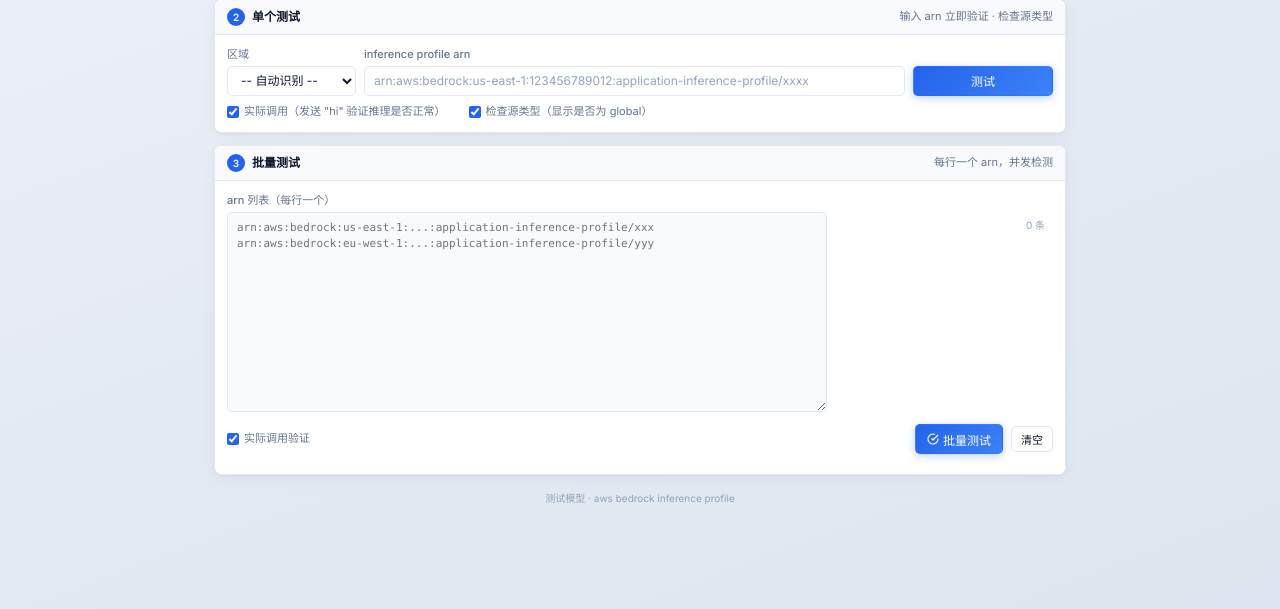
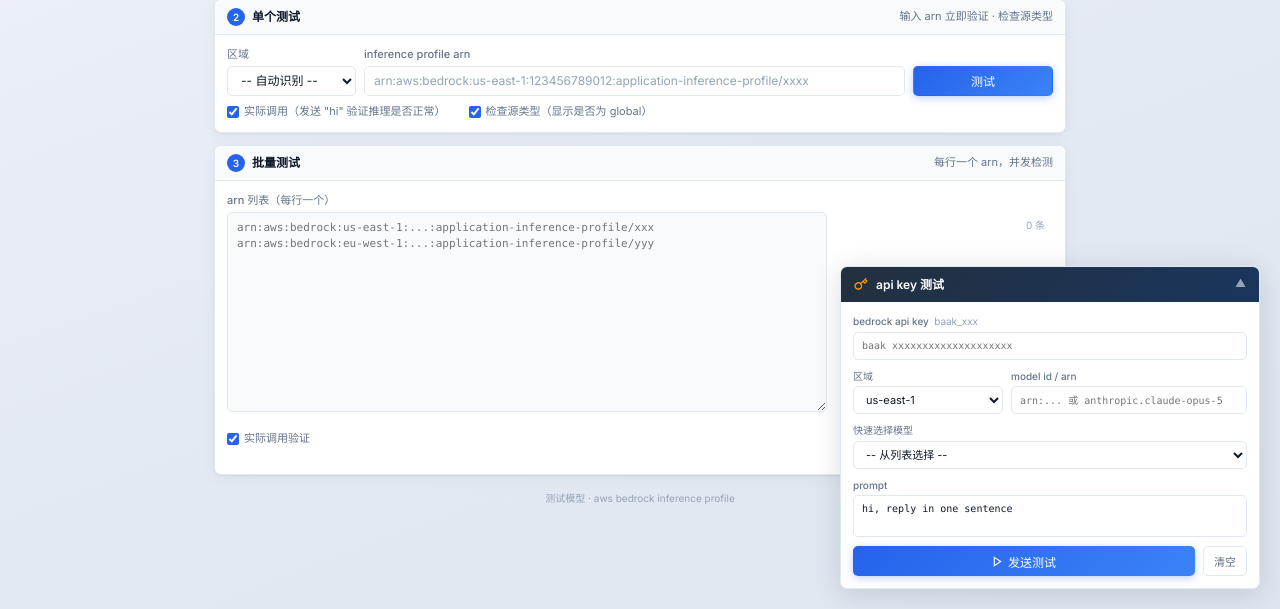
Before and after one commit to nikowjc666/bedrocktags, a Flask app: page /test-profile in a window 1280 px wide. Shown: the part 191-800 px from the top of the page. Run offline with Flask 3, Linux system fonts and the light colour scheme; the visitor is signed in with stand-in values (Sample User, id 1).

Commit message:
更新内容：修复了部署在服务器的bug

```diff
--- a/app.py
+++ b/app.py
@@ -1272,6 +1272,71 @@ def test_profile():
         return jsonify({"ok": False, "available": False, "error": _aws_error(e)})
 
 
+@app.route("/api/test_apikey", methods=["POST"])
+def test_apikey():
+    """使用 AWS Bedrock Long-term API Key 测试调用模型（支持 model_id 或 ARN）"""
+    data = request.get_json() or {}
+    api_key = (data.get("api_key") or "").strip()
+    region  = (data.get("region") or "us-east-1").strip()
+    # 支持 model_id 或 ARN，统一用 model_id 字段传入
+    model_id = (data.get("model_id") or data.get("arn") or "anthropic.claude-opus-5").strip()
+    prompt   = (data.get("prompt") or "hi").strip()
+
+    if not api_key:
+        return jsonify({"ok": False, "error": "请填写 API Key"}), 400
+    if not model_id:
+        return jsonify({"ok": False, "error": "请填写 Model ID 或 ARN"}), 400
+
+    # 如果是 ARN，自动从中提取区域
+    if model_id.startswith("arn:"):
+        m = re.match(r"arn:aws:bedrock:([^:]+):", model_id)
+        if m and not data.get("region"):
+            region = m.group(1)
+
+    try:
+        endpoint = f"https://bedrock-runtime.{region}.amazonaws.com/model/{requests.utils.quote(model_id, safe='')}/converse"
+        headers = {
+            "Authorization": f"Bearer {api_key}",
+            "Content-Type": "application/json",
+        }
+        body = {
+            "messages": [{"role": "user", "content": [{"text": prompt}]}],
+            "inferenceConfig": {"maxTokens": 256},
+        }
+        resp = requests.post(endpoint, headers=headers, json=body, timeout=30)
+
+        if resp.status_code == 200:
+            result = resp.json()
+            text = ""
+            for block in result.get("output", {}).get("message", {}).get("content", []):
+                if "text" in block:
+                    text += block["text"]
+            usage = result.get("usage", {})
+            return jsonify({
+                "ok": True,
+                "invoke_ok": True,
+                "model_id": model_id,
+                "region": region,
+                "response": text,
+                "preview": text[:300],
+                "input_tokens": usage.get("inputTokens", 0),
+                "output_tokens": usage.get("outputTokens", 0),
+            })
+        else:
+            try:
+                err_body = resp.json()
+                err_msg = err_body.get("message") or err_body.get("Message") or resp.text
+            except Exception:
+                err_msg = resp.text
+            return jsonify({
+                "ok": False,
+                "invoke_ok": False,
+                "status_code": resp.status_code,
+                "error": f"HTTP {resp.status_code}: {err_msg}",
+            })
+    except Exception as e:
+        return jsonify({"ok": False, "invoke_ok": False, "error": str(e)}), 500
+
 
 # ──────────────────────────────────────────────────────────────────
 # 默认 Model ID 配置 API
@@ -2238,55 +2303,68 @@ def query_quotas():
         client = _get_client("service-quotas", ak, sk, region)
         region_results = []
 
-        # 先用第一个 code 试探权限
-        if targets:
-            test_nl, test_code = targets[0]
-            try:
-                client.get_aws_default_service_quota(ServiceCode=sc, QuotaCode=test_code)
-            except botocore.exceptions.ClientError as e:
-                code = e.response.get("Error", {}).get("Code", "")
-                if code in ("AccessDeniedException", "AccessDenied", "AuthorizationError"):
-                    raise PermissionError(f"账号无权限查询 Service Quotas（{region}），请确认 IAM 权限包含 servicequotas:GetServiceQuota")
-            except Exception:
-                pass  # 其他错误继续尝试
-
-        def _fetch_one(nl_code):
-            nl, code = nl_code
-            aq, dq = {}, {}
-            try:
-                aq = client.get_service_quota(ServiceCode=sc, QuotaCode=code).get("Quota", {})
-            except botocore.exceptions.ClientError as e:
-                err_code = e.response.get("Error", {}).get("Code", "")
-                if err_code in ("AccessDeniedException", "AccessDenied", "AuthorizationError"):
-                    raise PermissionError(f"无权限: {e.response['Error']['Message']}")
-            except Exception:
-                pass
-            try:
-                dq = client.get_aws_default_service_quota(ServiceCode=sc, QuotaCode=code).get("Quota", {})
-            except Exception:
-                pass
-            if not aq and not dq:
-                return None
-            return {
+        # ── 步骤1：全量拉取该账号在此区域的实际配额（list_service_quotas）──
+        # 这是真实数据，包含账号申请过/系统分配的所有配额
+        actual_map = {}  # quota_code -> Quota dict
+        try:
+            paginator = client.get_paginator("list_service_quotas")
+            for page in paginator.paginate(ServiceCode=sc):
+                for q in page.get("Quotas", []):
+                    name = q.get("QuotaName", "")
+                    nl = name.lower()
+                    if "claude" not in nl and "anthropic" not in nl:
+                        continue
+                    code = q.get("QuotaCode", "")
+                    if code:
+                        actual_map[code] = q
+        except botocore.exceptions.ClientError as e:
+            err_code = e.response.get("Error", {}).get("Code", "")
+            if err_code in ("AccessDeniedException", "AccessDenied", "AuthorizationError"):
+                raise PermissionError(f"账号无权限查询 Service Quotas（{region}），请确认 IAM 权限包含 servicequotas:ListServiceQuotas")
+            raise
+
+        # ── 步骤2：全量拉取默认配额（list_aws_default_service_quotas）──
+        # 默认配额是 AWS 对所有账号的基准值，和账号无关
+        default_map = {}  # quota_code -> Quota dict
+        try:
+            paginator = client.get_paginator("list_aws_default_service_quotas")
+            for page in paginator.paginate(ServiceCode=sc):
+                for q in page.get("Quotas", []):
+                    name = q.get("QuotaName", "")
+                    nl = name.lower()
+                    if "claude" not in nl and "anthropic" not in nl:
+                        continue
+                    code = q.get("QuotaCode", "")
+                    if code:
+                        default_map[code] = q
+        except Exception:
+            pass  # 默认配额查不到不影响主流程
+
+        # ── 步骤3：合并，以 actual_map 为主，default_map 补充缺失的 code ──
+        all_codes = set(actual_map.keys()) | set(default_map.keys())
+
+        # 用 targets 里的 code 过滤（targets 已经按模型/类型/global 过滤好了）
+        target_codes = {code for _, code in targets}
+
+        for code in all_codes:
+            if code not in target_codes:
+                continue
+            aq = actual_map.get(code, {})
+            dq = default_map.get(code, {})
+            name = (aq or dq).get("QuotaName", "")
+            if not name:
+                continue
+            # 真实当前值：只用 list_service_quotas 返回的，没有就是 None（真实没有，不填充）
+            current_value = aq.get("Value") if aq else None
+            default_value = dq.get("Value") if dq else None
+            region_results.append({
                 "region":        region,
-                "name":          (aq or dq).get("QuotaName", ""),
-                "value":         aq.get("Value"),
-                "default_value": dq.get("Value"),
+                "name":          name,
+                "value":         current_value,   # None = 账号未申请/AWS未分配，真实数据
+                "default_value": default_value,
                 "quota_code":    code,
-            }
-
-        max_w = min(30, len(targets))
-        with _cf.ThreadPoolExecutor(max_workers=max_w) as pool:
-            futures = {pool.submit(_fetch_one, t): t for t in targets}
-            for future in _cf.as_completed(futures):
-                try:
-                    item = future.result()
-                    if item:
-                        region_results.append(item)
-                except PermissionError:
-                    raise   # 权限错误向上传递
-                except Exception:
-                    pass
+            })
+
         region_results.sort(key=lambda x: x["name"])
         return region_results
 
--- /dev/null
+++ b/static/apikey_tester.js
@@ -0,0 +1,389 @@
+/**
+ * API Key 测试悬浮组件 v2
+ * 嵌入方式：页面末尾 <script src="/static/apikey_tester.js"></script>
+ * 区域 / 模型均从后端 API 动态加载，风格对齐页面 CSS 变量
+ */
+(function () {
+  /* ── 样式 ─────────────────────────────────────────────── */
+  var css = `
+#_akt {
+  position: fixed; bottom: 20px; right: 20px; width: 420px;
+  background: var(--surface, #fff);
+  border: 1px solid var(--border, #e2e8f0);
+  border-radius: var(--r, 7px);
+  box-shadow: 0 4px 28px rgba(15,23,42,.14);
+  z-index: 9999;
+  font-family: "Inter", -apple-system, BlinkMacSystemFont, "Segoe UI", sans-serif;
+  font-size: 12px; color: var(--text, #0f172a);
+  overflow: hidden; transition: box-shadow .2s;
+}
+#_akt:hover { box-shadow: 0 8px 36px rgba(15,23,42,.2); }
+
+#_akt-hdr {
+  display: flex; align-items: center; justify-content: space-between;
+  padding: 9px 13px;
+  background: linear-gradient(135deg, var(--aws-dark, #232f3e) 0%, #1a365d 100%);
+  cursor: pointer; user-select: none;
+}
+#_akt-hdr-l { display: flex; align-items: center; gap: 8px; }
+#_akt-hdr-title { font-size: 12px; font-weight: 600; color: #fff; letter-spacing: 0; }
+#_akt-status-badge {
+  display: none; padding: 1px 7px; border-radius: 10px; font-size: 10px;
+  font-weight: 500; background: #f0fdf4; color: #16a34a; border: 1px solid #bbf7d0;
+}
+#_akt-chevron { color: rgba(255,255,255,.55); font-size: 11px; transition: transform .2s; }
+#_akt.collapsed #_akt-chevron { transform: rotate(180deg); }
+#_akt.collapsed #_akt-body { display: none; }
+
+#_akt-body {
+  padding: 12px; display: flex; flex-direction: column; gap: 9px;
+  max-height: 70vh; overflow-y: auto;
+  scrollbar-width: thin; scrollbar-color: var(--border2, #cbd5e1) transparent;
+}
+#_akt-body::-webkit-scrollbar { width: 4px; }
+#_akt-body::-webkit-scrollbar-thumb { background: var(--border2, #cbd5e1); border-radius: 2px; }
+
+._akt-row { display: flex; gap: 8px; align-items: flex-end; }
+._akt-fg { display: flex; flex-direction: column; gap: 3px; flex: 1; min-width: 0; }
+._akt-fg label {
+  font-size: 10px; color: var(--t2, #64748b); font-weight: 500;
+  white-space: nowrap; overflow: hidden; text-overflow: ellipsis;
+}
+._akt-fg input, ._akt-fg select, ._akt-fg textarea {
+  height: 28px; padding: 0 8px;
+  border: 1px solid var(--border, #e2e8f0);
+  border-radius: var(--r-sm, 5px);
+  font-size: 11px; outline: none;
+  background: var(--surface, #fff); color: var(--text, #0f172a);
+  font-family: inherit;
+  transition: border-color .15s, box-shadow .15s;
+  width: 100%; box-sizing: border-box;
+}
+._akt-fg input:focus, ._akt-fg select:focus, ._akt-fg textarea:focus {
+  border-color: var(--pr, #2563eb);
+  box-shadow: 0 0 0 2px rgba(37,99,235,.1);
+}
+._akt-fg input.mono, ._akt-fg textarea.mono {
+  font-family: "SF Mono", "Cascadia Code", Consolas, monospace; font-size: 10px;
+}
+._akt-fg textarea { height: auto; padding: 5px 8px; resize: none; line-height: 1.5; }
+
+._akt-btn {
+  display: inline-flex; align-items: center; justify-content: center; gap: 5px;
+  height: 30px; padding: 0 14px;
+  background: linear-gradient(135deg, var(--pr, #2563eb) 0%, #3b82f6 100%);
+  color: #fff; border: none; border-radius: var(--r-sm, 5px);
+  font-size: 12px; font-weight: 500; cursor: pointer;
+  box-shadow: 0 2px 8px rgba(37,99,235,.3);
+  transition: all .15s; font-family: inherit; white-space: nowrap; flex-shrink: 0;
+}
+._akt-btn:hover { background: linear-gradient(135deg, var(--ph, #1d4ed8) 0%, var(--pr, #2563eb) 100%); }
+._akt-btn:active { transform: scale(.97); }
+._akt-btn:disabled { opacity: .5; cursor: not-allowed; transform: none; }
+
+._akt-divider {
+  height: 1px; background: var(--border, #e2e8f0); margin: 2px 0;
+}
+
+._akt-result {
+  border-radius: var(--r-sm, 5px); font-size: 11px; line-height: 1.6;
+  overflow: hidden;
+}
+._akt-result-ok {
+  background: var(--ok-bg, #f0fdf4); border: 1px solid var(--ok-bd, #bbf7d0);
+}
+._akt-result-er {
+  background: var(--er-bg, #fef2f2); border: 1px solid var(--er-bd, #fecaca);
+  padding: 8px 10px; color: var(--er, #dc2626);
+}
+._akt-result-wa {
+  background: var(--wa-bg, #fffbeb); border: 1px solid var(--wa-bd, #fde68a);
+  padding: 8px 10px; color: var(--wa, #d97706);
+}
+._akt-result-meta {
+  display: flex; gap: 10px; flex-wrap: wrap;
+  padding: 7px 10px 5px; border-bottom: 1px solid var(--ok-bd, #bbf7d0);
+}
+._akt-result-meta span { font-size: 10px; color: var(--t2, #64748b); }
+._akt-result-meta strong { color: var(--text, #0f172a); font-weight: 600; }
+._akt-result-body { padding: 6px 10px 8px; }
+._akt-result-lbl {
+  font-size: 9px; color: var(--t3, #94a3b8);
+  text-transform: uppercase; letter-spacing: .06em; margin-bottom: 4px;
+}
+._akt-resp {
+  font-family: "SF Mono", "Cascadia Code", Consolas, monospace;
+  font-size: 11px; line-height: 1.65; white-space: pre-wrap; word-break: break-all;
+  color: var(--text, #0f172a);
+  max-height: 140px; overflow-y: auto;
+  padding: 7px 9px;
+  background: var(--surface, #fff); border: 1px solid var(--border, #e2e8f0);
+  border-radius: 4px;
+  scrollbar-width: thin;
+}
+._akt-sp {
+  display: inline-block; width: 11px; height: 11px;
+  border: 2px solid rgba(255,255,255,.3); border-top-color: #fff;
+  border-radius: 50%; animation: _akt-spin .7s linear infinite;
+}
+@keyframes _akt-spin { to { transform: rotate(360deg); } }
+
+._akt-model-select {
+  height: 28px; font-size: 11px;
+}
+`;
+
+  var styleEl = document.createElement('style');
+  styleEl.textContent = css;
+  document.head.appendChild(styleEl);
+
+  /* ── HTML ──────────────────────────────────────────────── */
+  var html = `
+<div id="_akt">
+  <div id="_akt-hdr" onclick="_aktToggle()">
+    <div id="_akt-hdr-l">
+      <svg width="14" height="14" viewBox="0 0 24 24" fill="none" stroke="#ff9900" stroke-width="2.2">
+        <path d="M21 2l-2 2m-7.61 7.61a5.5 5.5 0 1 1-7.778 7.778 5.5 5.5 0 0 1 7.777-7.777zm0 0L15.5 7.5m0 0l3 3L22 7l-3-3m-3.5 3.5L19 4"/>
+      </svg>
+      <span id="_akt-hdr-title">api key 测试</span>
+      <span id="_akt-status-badge">✓ 成功</span>
+    </div>
+    <span id="_akt-chevron">▲</span>
+  </div>
+
+  <div id="_akt-body">
+
+    <!-- API Key -->
+    <div class="_akt-fg">
+      <label>bedrock api key &nbsp;<span style="color:var(--t3);font-weight:400">baak_xxx</span></label>
+      <input id="_akt-key" type="password" placeholder="baak_xxxxxxxxxxxxxxxxxxxx" class="mono" autocomplete="off">
+    </div>
+
+    <!-- 区域 + 模型 -->
+    <div class="_akt-row">
+      <div class="_akt-fg" style="flex:0 0 150px">
+        <label>区域</label>
+        <select id="_akt-region" class="_akt-model-select">
+          <option value="">加载中...</option>
+        </select>
+      </div>
+      <div class="_akt-fg">
+        <label>model id / arn</label>
+        <input id="_akt-model" type="text" class="mono"
+          placeholder="arn:... 或 anthropic.claude-opus-5"
+          oninput="_aktAutoRegion(this.value)">
+      </div>
+    </div>
+
+    <!-- 快速选择模型 -->
+    <div class="_akt-fg">
+      <label>快速选择模型</label>
+      <select id="_akt-model-quick" class="_akt-model-select" onchange="_aktPickModel(this.value)">
+        <option value="">-- 从列表选择 --</option>
+      </select>
+    </div>
+
+    <!-- Prompt -->
+    <div class="_akt-fg">
+      <label>prompt</label>
+      <textarea id="_akt-prompt" class="mono" rows="2" placeholder="输入 prompt...">hi, reply in one sentence</textarea>
+    </div>
+
+    <div class="_akt-row" style="align-items:center">
+      <button class="_akt-btn" id="_akt-btn" onclick="_aktSend()" style="flex:1">
+        <svg width="11" height="11" viewBox="0 0 24 24" fill="none" stroke="currentColor" stroke-width="2.5">
+          <polygon points="5 3 19 12 5 21 5 3"/>
+        </svg>
+        发送测试
+      </button>
+      <button onclick="_aktClear()" style="height:30px;padding:0 10px;border:1px solid var(--border,#e2e8f0);border-radius:var(--r-sm,5px);background:var(--surface,#fff);color:var(--t2,#64748b);font-size:11px;cursor:pointer;font-family:inherit;transition:all .15s" onmouseover="this.style.borderColor='var(--pr)';this.style.color='var(--pr)'" onmouseout="this.style.borderColor='var(--border,#e2e8f0)';this.style.color='var(--t2,#64748b)'">清空</button>
+    </div>
+
+    <div id="_akt-result" style="display:none"></div>
+
+  </div>
+</div>
+`;
+
+  var wrap = document.createElement('div');
+  wrap.innerHTML = html;
+  document.body.appendChild(wrap.firstElementChild);
+
+  /* ── 数据加载 ─────────────────────────────────────────── */
+  async function loadData() {
+    // 加载区域
+    try {
+      var r = await fetch('/api/regions');
+      var j = await r.json();
+      if (j.ok && j.regions) {
+        var sel = document.getElementById('_akt-region');
+        sel.innerHTML = '';
+        j.regions.forEach(function (reg) {
+          var o = document.createElement('option');
+          o.value = reg; o.textContent = reg;
+          if (reg === 'us-east-1') o.selected = true;
+          sel.appendChild(o);
+        });
+      }
+    } catch (e) { }
+
+    // 加载模型列表
+    try {
+      var r2 = await fetch('/api/claude_versions');
+      var j2 = await r2.json();
+      if (j2.ok && j2.versions) {
+        var sel2 = document.getElementById('_akt-model-quick');
+        sel2.innerHTML = '<option value="">-- 从列表选择 --</option>';
+        // 分组：global / us / eu / 其他
+        var groups = { 'global': [], 'us': [], 'eu': [], 'ap': [], 'other': [] };
+        j2.versions.forEach(function (v) {
+          var sources = v.sources || {};
+          // global 优先，然后按地区
+          ['global', 'us', 'eu'].forEach(function (geo) {
+            if (sources[geo]) {
+              groups[geo].push({ label: v.label + ' (' + geo + ')', id: sources[geo] });
+            }
+          });
+          // 对于只有 global 的，不重复加
+          if (!sources.global && !sources.us && !sources.eu) {
+            groups.other.push({ label: v.label, id: v.id });
+          }
+        });
+
+        var groupNames = { global: 'global 路由', us: 'us 区域', eu: 'eu 区域', other: '其他' };
+        Object.keys(groups).forEach(function (g) {
+          if (!groups[g].length) return;
+          var og = document.createElement('optgroup');
+          og.label = groupNames[g] || g;
+          groups[g].forEach(function (item) {
+            var o = document.createElement('option');
+            o.value = item.id; o.textContent = item.label;
+            og.appendChild(o);
+          });
+          sel2.appendChild(og);
+        });
+      }
+    } catch (e) { }
+  }
+
+  /* ── 交互逻辑 ─────────────────────────────────────────── */
+  window._aktToggle = function () {
+    document.getElementById('_akt').classList.toggle('collapsed');
+  };
+
+  window._aktPickModel = function (val) {
+    if (!val) return;
+    document.getElementById('_akt-model').value = val;
+    _aktAutoRegion(val);
+  };
+
+  window._aktAutoRegion = function (val) {
+    // ARN 自动提取区域
+    var m = (val || '').match(/^arn:aws:bedrock:([^:]+):/);
+    if (!m) return;
+    var region = m[1];
+    var sel = document.getElementById('_akt-region');
+    for (var i = 0; i < sel.options.length; i++) {
+      if (sel.options[i].value === region) { sel.value = region; return; }
+    }
+    // 没有这个选项就动态添加
+    var opt = document.createElement('option');
+    opt.value = region; opt.textContent = region; opt.selected = true;
+    sel.appendChild(opt);
+  };
+
+  window._aktClear = function () {
+    document.getElementById('_akt-model').value = '';
+    document.getElementById('_akt-model-quick').value = '';
+    document.getElementById('_akt-prompt').value = 'hi, reply in one sentence';
+    document.getElementById('_akt-result').style.display = 'none';
+    document.getElementById('_akt-status-badge').style.display = 'none';
+  };
+
+  window._aktSend = async function () {
+    var key    = (document.getElementById('_akt-key').value || '').trim();
+    var region = document.getElementById('_akt-region').value;
+    var model  = (document.getElementById('_akt-model').value || '').trim();
+    var prompt = (document.getElementById('_akt-prompt').value || 'hi').trim();
+    var btn    = document.getElementById('_akt-btn');
+    var res    = document.getElementById('_akt-result');
+    var badge  = document.getElementById('_akt-status-badge');
+
+    if (!key)    { _aktShowMsg('wa', '请填写 API Key'); return; }
+    if (!model)  { _aktShowMsg('wa', '请填写 Model ID 或 ARN'); return; }
+    if (!region) { _aktShowMsg('wa', '请选择区域'); return; }
+
+    btn.disabled = true;
+    btn.innerHTML = '<span class="_akt-sp"></span>&nbsp;调用中...';
+    res.style.display = 'none';
+    badge.style.display = 'none';
+
+    try {
+      var r = await fetch('/api/test_apikey', {
+        method: 'POST',
+        headers: { 'Content-Type': 'application/json' },
+        body: JSON.stringify({ api_key: key, region: region, model_id: model, prompt: prompt })
+      });
+      var d = await r.json();
+
+      if (d.ok && d.invoke_ok) {
+        badge.style.display = 'inline-flex';
+        res.className = '_akt-result _akt-result-ok';
+        res.style.display = '';
+        res.innerHTML =
+          '<div class="_akt-result-meta">' +
+            '<span>区域 <strong>' + _es(d.region) + '</strong></span>' +
+            '<span>输入 <strong>' + (d.input_tokens || 0) + '</strong> tok</span>' +
+            '<span>输出 <strong>' + (d.output_tokens || 0) + '</strong> tok</span>' +
+          '</div>' +
+          '<div class="_akt-result-body">' +
+            '<div class="_akt-result-lbl">模型回复</div>' +
+            '<div class="_akt-resp">' + _es(d.response || d.preview || '') + '</div>' +
+          '</div>';
+      } else {
+        badge.style.display = 'none';
+        _aktShowMsg('er', d.error || '调用失败');
+      }
+    } catch (e) {
+      _aktShowMsg('er', '网络错误: ' + e.message);
+    } finally {
+      btn.disabled = false;
+      btn.innerHTML = '<svg width="11" height="11" viewBox="0 0 24 24" fill="none" stroke="currentColor" stroke-width="2.5"><polygon points="5 3 19 12 5 21 5 3"/></svg> 发送测试';
+    }
+  };
+
+  function _aktShowMsg(type, msg) {
+    var res = document.getElementById('_akt-result');
+    res.className = '_akt-result _akt-result-' + type;
+    res.style.display = '';
+    res.innerHTML = _es(msg);
+  }
+
+  function _es(s) {
+    if (!s) return '';
+    var d = document.createElement('div');
+    d.textContent = String(s);
+    return d.innerHTML;
+  }
+
+  // 如果页面有 testArn 输入框（test_profile.html），同步填入
+  document.addEventListener('DOMContentLoaded', function () {
+    loadData();
+    var arnInput = document.getElementById('testArn');
+    if (arnInput) {
+      arnInput.addEventListener('change', function () {
+        var v = arnInput.value.trim();
+        if (v) {
+          document.getElementById('_akt-model').value = v;
+          _aktAutoRegion(v);
+        }
+      });
+    }
+  });
+
+  // DOM 可能已经 ready
+  if (document.readyState !== 'loading') {
+    loadData();
+  }
+
+})();
--- a/templates/default_model_config.html
+++ b/templates/default_model_config.html
@@ -712,5 +712,6 @@ function clrForm(){
 
 init();
 </script>
+<script src="/static/apikey_tester.js"></script>
 </body>
 </html>
--- a/templates/test_profile.html
+++ b/templates/test_profile.html
@@ -259,6 +259,7 @@ table tbody tr:last-child td{border-bottom:none}
 
   <div class="footer">测试模型 · aws bedrock inference profile</div>
 </div>
+
 <script src="/static/persist.js"></script>
 <script>
 var B="",_batchResults=[],_persistReady=false;
@@ -546,5 +547,6 @@ function copyText(btn,text){
   });
 }
 </script>
+<script src="/static/apikey_tester.js"></script>
 </body>
 </html>
```
Also changed, not shown: auth.py (+6 -2 lines), outputs/quota_codes.json (+1 -1 lines), templates/quotas.html (+49 -7 lines), 1 other file.
